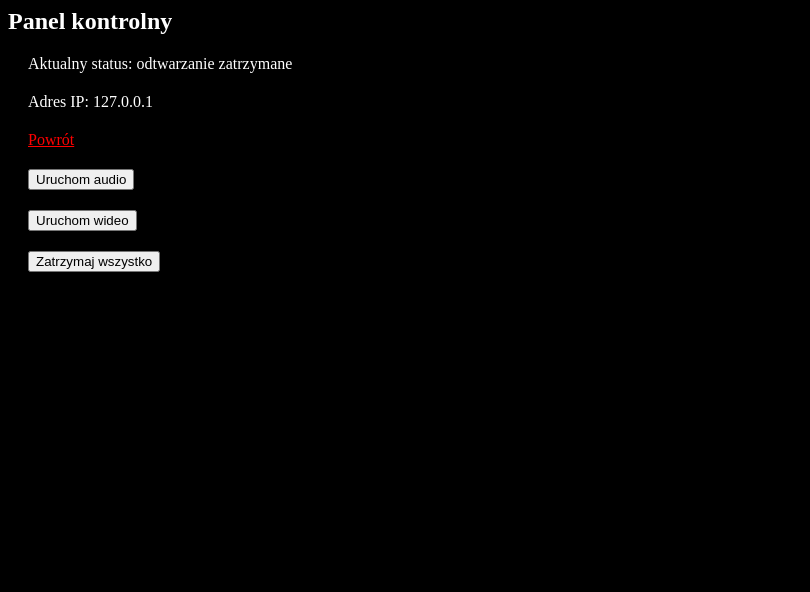
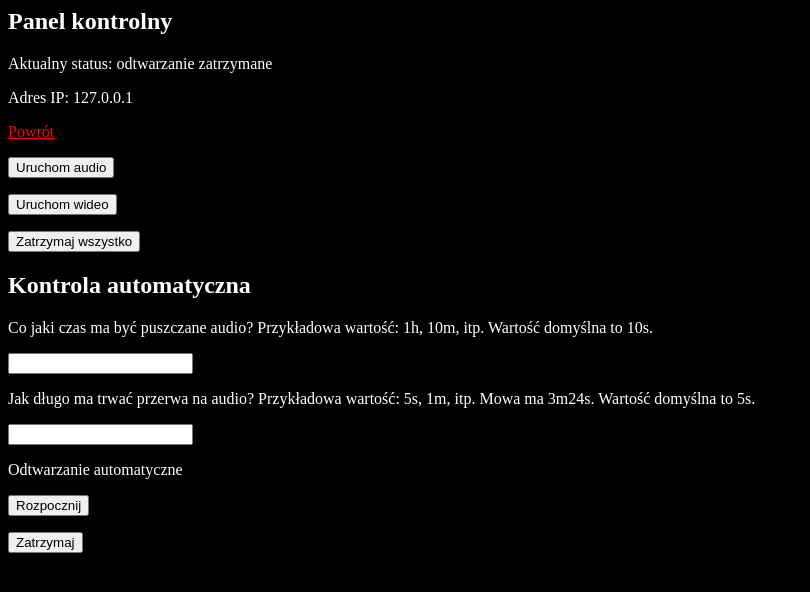
Before and after one commit to maciejstanek/agata-video, a Flask app: page /admin in a window 1280 px wide. Shown: the top 592 px of the page, without its empty margins (0-810 px from the left). Run offline with Flask 2, Linux system fonts and the light colour scheme.

Commit message:
Added a framework for timer automation.

```diff
--- a/server/server.py
+++ b/server/server.py
@@ -8,6 +8,8 @@ from pathlib import Path
 from flask import send_from_directory
 import os
 import socket
+from flask import request
+from pytimeparse.timeparse import timeparse
 
 app = Flask(__name__)
 
@@ -49,3 +51,18 @@ def api(command):
         return state
     if command == 'status':
         return 'init' if state is None else state
+
+@app.route('/automation')
+def automation():
+    global state
+    command = request.args.get('command', default='stop')
+    if command == 'start':
+        audio_time_string = request.args.get('audio_time', default='5s')
+        period_string = request.args.get('period', default='10s')
+        audio_time = timeparse(audio_time_string)
+        period = timeparse(period_string)
+        print(audio_time)
+        print(period)
+        return "1"
+    else:
+        return "0"
--- a/server/static/admin.js
+++ b/server/static/admin.js
@@ -19,3 +19,11 @@ $(function() {
     })
   }, interval)
 })
+function automation_start() {
+  $.get('/automation?command=start')
+  // automation_period
+  // automation_audio_time
+}
+function automation_stop() {
+  $.get('/automation?command=stop')
+}
--- a/server/templates/admin.html
+++ b/server/templates/admin.html
@@ -1,12 +1,20 @@
 <title>Panel kontrolny</title>
 <link rel="stylesheet" type="text/css" href="/static/style.css">
 <h2>Panel kontrolny</h2>
-<div class="admin">Aktualny status: <span id="status"></span></div>
-<div class="admin">Adres IP: <span id="ip">{{ ip }}</span></div>
-<div class="admin"><a href="/">Powrót</a></div>
-<div class="admin"><button onclick="api_music()">Uruchom audio</button></div>
-<div class="admin"><button onclick="api_video()">Uruchom wideo</button></div>
-<div class="admin"><button onclick="api_reset()">Zatrzymaj wszystko</button></div>
+<p>Aktualny status: <span id="status"></span></p>
+<p>Adres IP: <span id="ip">{{ ip }}</span></p>
+<p><a href="/">Powrót</a></p>
+<p><button onclick="api_music()">Uruchom audio</button></p>
+<p><button onclick="api_video()">Uruchom wideo</button></p>
+<p><button onclick="api_reset()">Zatrzymaj wszystko</button></p>
+<h2>Kontrola automatyczna</h2>
+<p>Co jaki czas ma być puszczane audio? Przykładowa wartość: 1h, 10m, itp. Wartość domyślna to 10s.</p>
+<p><input type="text" id="automation_period"/></p>
+<p>Jak długo ma trwać przerwa na audio? Przykładowa wartość: 5s, 1m, itp. Mowa ma 3m24s. Wartość domyślna to 5s.</p>
+<p><input type="text" id="automation_audio_time"/></p>
+<p>Odtwarzanie automatyczne</p>
+<p><button onclick="automation_start()">Rozpocznij</button></p>
+<p><button onclick="automation_stop()">Zatrzymaj</button></p>
 <script type="text/javascript" src="/static/jquery-3.5.1.min.js"></script>
 <script type="text/javascript" src="/static/settings.js"></script>
 <script type="text/javascript" src="/static/admin.js"></script>
--- a/server/templates/music.html
+++ b/server/templates/music.html
@@ -1,11 +1,11 @@
 <title>Audio "{{ name }}"</title>
 <link rel="stylesheet" type="text/css" href="/static/style.css">
-<div>Ta strona odtwarza audio "{{ name }}".</div>
+<p>Ta strona odtwarza audio "{{ name }}".</p>
 <audio> <!-- No 'loop' and 'controls' attributes -->
     <source src="/static/music/{{ name }}.ogg" type="audio/ogg">
     <source src="/static/music/{{ name }}.mp3" type="audio/mpeg">
 </audio>
-<div><a href="/">Powrót</a></div>
+<p><a href="/">Powrót</a></p>
 <script type="text/javascript" src="/static/jquery-3.5.1.min.js"></script>
 <script type="text/javascript" src="/static/settings.js"></script>
 <script type="text/javascript" src="/static/music.js"></script>
```
Also changed, not shown: server/templates/index.html (+1 -7 lines).
